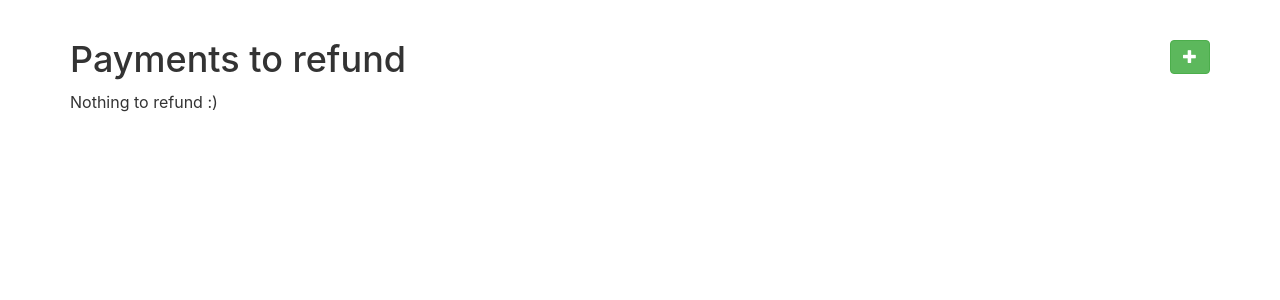
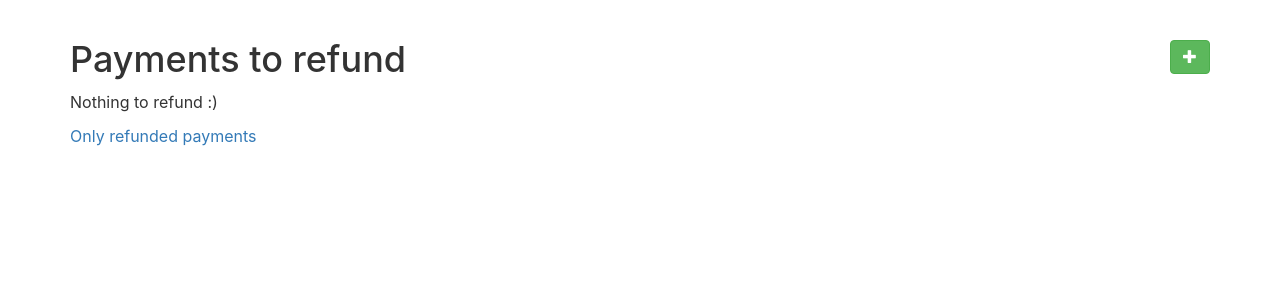
Before and after one commit to Crocmagnon/django-refunds, a Django app: page /payments/ in a window 1280 px wide. Shown: the part 52-352 px from the top of the page. Run offline with Django 3.2, Linux system fonts and the light colour scheme; the visitor is signed in with stand-in values (Sample User, id 1); data that the repository does not hold is empty; some libraries are stand-ins or nearby versions.

Commit message:
Add view for already refunded payments

```diff
--- a/refunding/templates/refunding/payments.html
+++ b/refunding/templates/refunding/payments.html
@@ -13,4 +13,5 @@
         {% endif %}
     </h1>
     {% include 'refunding/elements_list.html' with elements=payments %}
+    <a href="{% url 'already_refunded_payments' %}">Only refunded payments</a>
 {% endblock %}
--- a/refunding/urls.py
+++ b/refunding/urls.py
@@ -6,6 +6,7 @@ urlpatterns = [
     url(r'^refunds/new/$', views.new_refund, name='new_refund'),
     url(r'^refunds/(?P<pk>[0-9]+)/edit/$', views.refund_edit, name='refund_edit'),
     url(r'^refunds/(?P<pk>[0-9]+)/delete/$', views.refund_delete, name='refund_delete'),
+    url(r'^refunded-payments/$', views.already_refunded_payments, name='already_refunded_payments'),
     url(r'^payments/$', views.not_refunded_payments, name='not_refunded_payments'),
     url(r'^payments/new/$', views.new_payment, name='new_payment'),
     url(r'^payments/(?P<pk>[0-9]+)/edit/$', views.payment_edit, name='payment_edit'),
--- a/refunding/views.py
+++ b/refunding/views.py
@@ -163,3 +163,20 @@ def payment_delete(request, pk):
     messages.success(request, "Payment deleted successfully")
 
     return not_refunded_payments(request)
+
+
+@login_required
+def already_refunded_payments(request):
+    refunded = Payment.objects.exclude(refund=None).order_by('-date', '-id')
+    value_sum = refunded.aggregate(Sum('value')).get('value__sum')
+    if value_sum:
+        value_sum /= 100
+    else:
+        value_sum = 0
+
+    context = {
+        'refunded': refunded,
+        'sum': value_sum,
+        'default_nothing': 'No refunded payment :)'
+    }
+    return render(request, "refunding/refunded_payments.html", context)
```
Also changed, not shown: refunding/templates/refunding/refunded_payments.html (added, +10 -0 lines).
